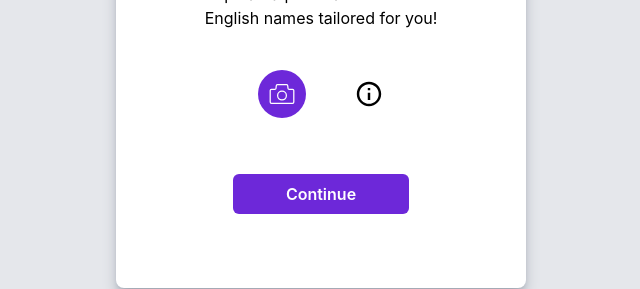
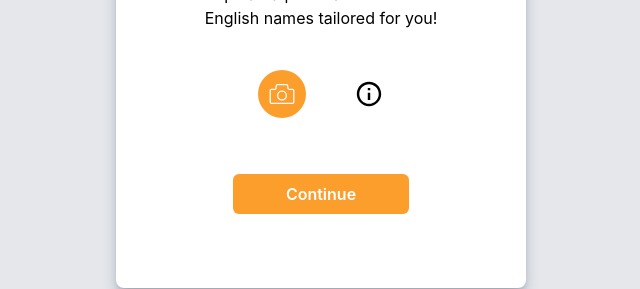
Before and after one commit to GaganChaudhary6378/testing, a React (Create React App) app: page / in a window 1280 px wide. Shown: the part 432-721 px from the top of the page, without its empty margins (319-959 px from the left). Built offline with nearby package versions, Linux system fonts and the light colour scheme.

Commit message:
changed the colour of button

```diff
--- a/src/Photo/photo.js
+++ b/src/Photo/photo.js
@@ -52,7 +52,7 @@ export default function Photo() {
                 <p className="lg:w-64 text-center mt-8 lg:text-base text-xl w-screen lg:p-0 p-10">Upload a photo and discover English names tailored for you!</p>
 
                 <div className="flex flex-row justify-center items-center gap-12 mt-10">
-                    <label className="bg-violet-700 rounded-full w-12 h-12 flex justify-center items-center" htmlFor="fileInput">
+                    <label className="bg-[#FB9E2C] rounded-full w-12 h-12 flex justify-center items-center" htmlFor="fileInput">
                         <CiCamera className="text-white lg:text-3xl text-4xl hover:cursor-pointer" />
                     </label>
                     <input
@@ -71,7 +71,7 @@ export default function Photo() {
                     <p className="lg:mt-4 mt-10 text-blue-500 font-bold text-center">Selected File: <span className="text-black">{filename}</span></p>
                 }
 
-                <button className="p-2 lg:w-44 w-[70%] rounded-md bg-violet-700 text-white font-semibold mt-14">Continue</button>
+                <button className="p-2 lg:w-44 w-[70%] rounded-md bg-[#FB9E2C] text-white font-semibold mt-14">Continue</button>
             </div>
         </div>
     );
```
